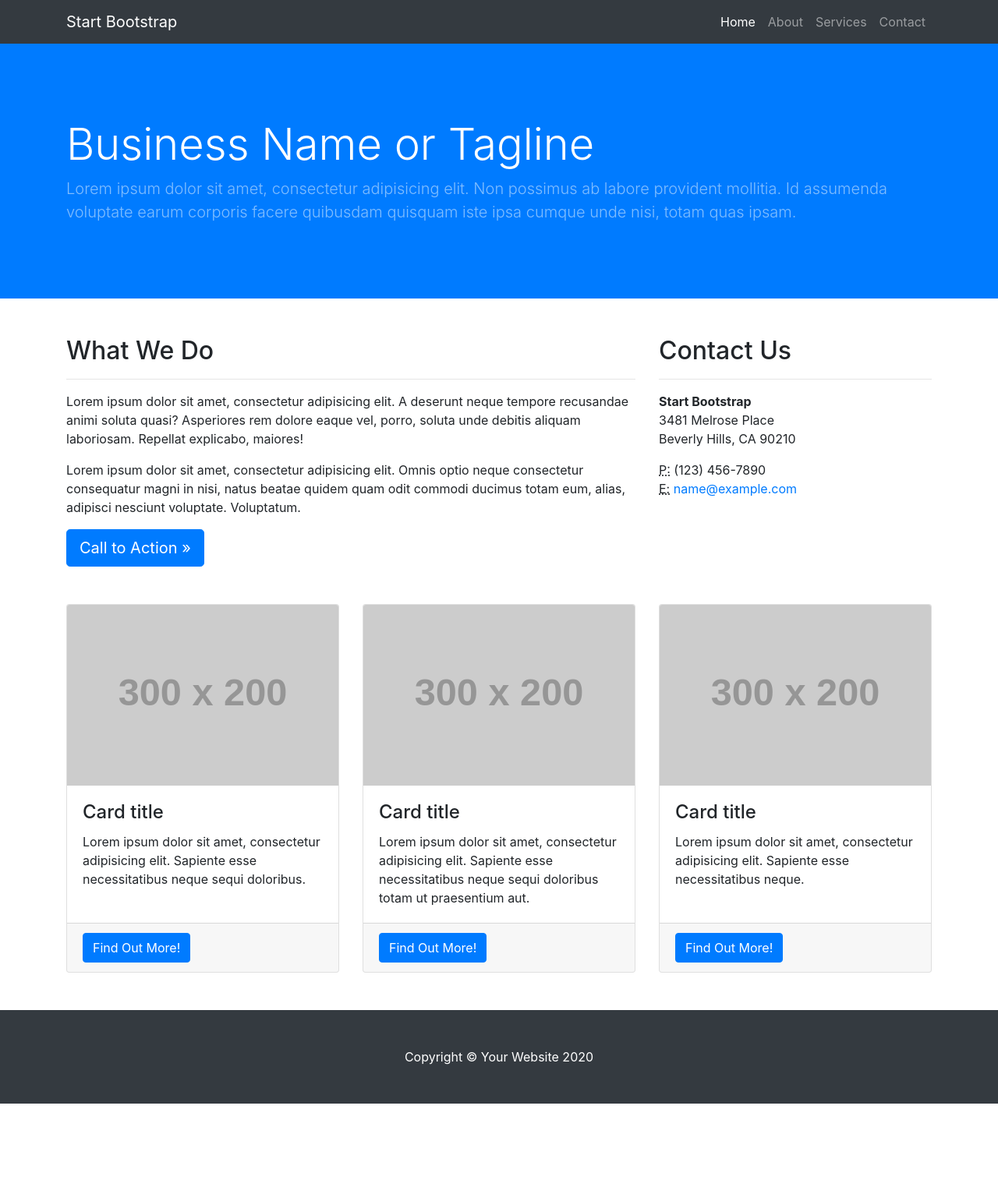
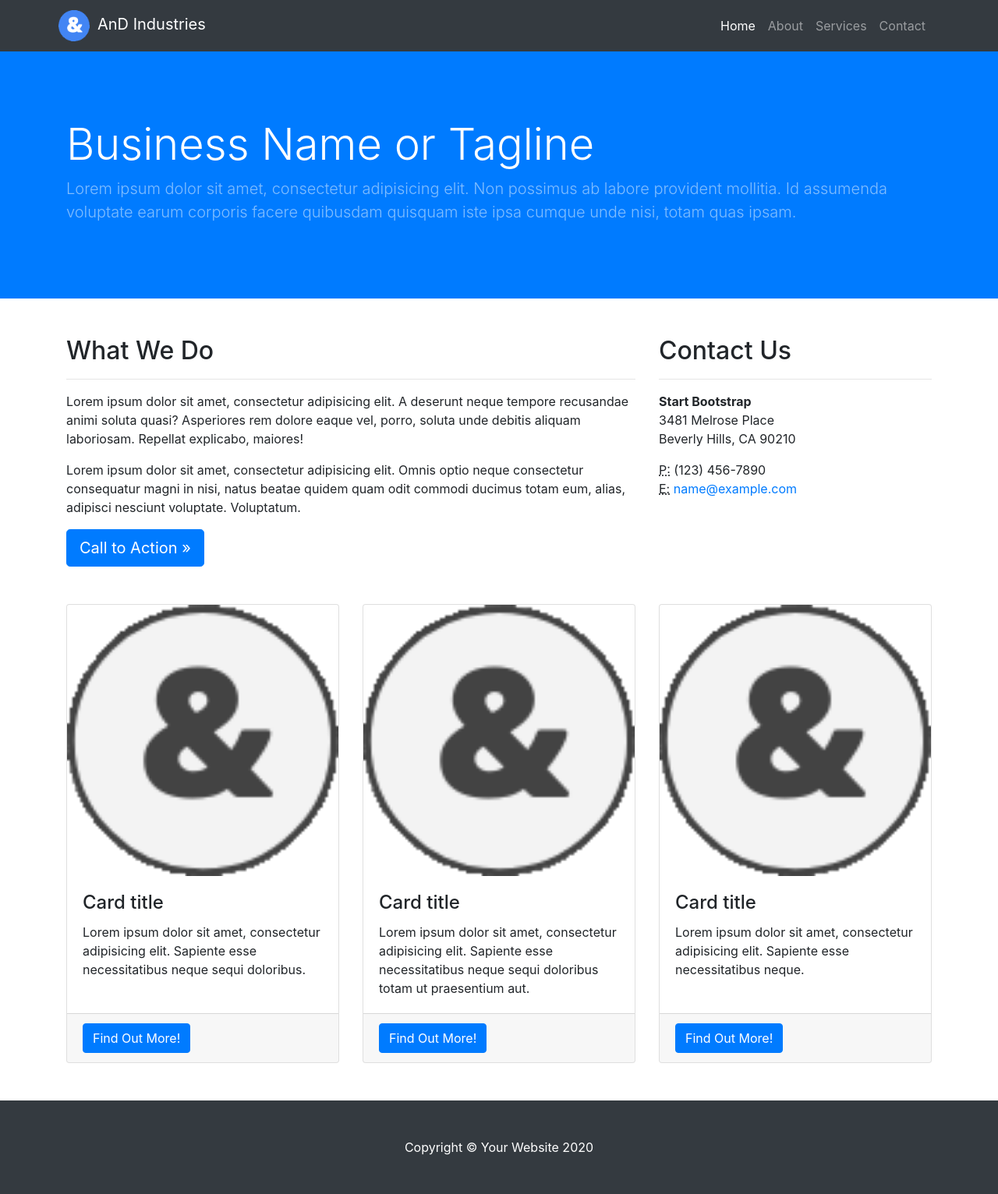
Before and after one commit to nav9/sampleDjangoWebapp, a Django app: page / in a window 1280 px wide. Shown: the whole page at 78% size. Before the commit the page ends 1416 px from the top, so only its background shows below. Run offline with Django 3.2, Linux system fonts and the light colour scheme; grey boxes labelled with a size stand in for pictures from a placeholder-image service; some libraries are stand-ins or nearby versions.

Commit message:
brand icon moved left

```diff
--- /dev/null
+++ b/landingPage/static/custom_css/navbar_customizations.css
@@ -0,0 +1,6 @@
+#navbarBrandIcon {
+width: 40px;
+height: 40px;
+position: relative;
+left: -10px;
+}
--- a/landingPage/templates/landingPage/index.html
+++ b/landingPage/templates/landingPage/index.html
@@ -18,6 +18,7 @@
 
   <!-- Custom styles for this template -->
   <link href="{% static 'css/business-frontpage.css' %}" rel="stylesheet">
+  <link href="{% static 'custom_css/navbar_customizations.css' %}" rel="stylesheet">
 
   <!-- Favicon -->
   <link rel="shortcut icon" href="{% static 'img/favicon.ico' %}">
@@ -29,7 +30,7 @@
   <!-- Navigation -->
   <nav class="navbar navbar-expand-lg navbar-dark bg-dark fixed-top">
     <div class="container">
-      <a class="navbar-brand" href="#">Start Bootstrap</a>
+      <a class="navbar-brand" href="#"><img id="navbarBrandIcon" src="{% static 'img/icon_whiteOnBlue.png' %}" alt="BrandIcon">AnD Industries</a>
       <button class="navbar-toggler" type="button" data-toggle="collapse" data-target="#navbarResponsive" aria-controls="navbarResponsive" aria-expanded="false" aria-label="Toggle navigation">
         <span class="navbar-toggler-icon"></span>
       </button>
@@ -100,7 +101,7 @@
     <div class="row">
       <div class="col-md-4 mb-5">
         <div class="card h-100">
-          <img class="card-img-top" src="https://placehold.it/300x200" alt="">
+          <img class="card-img-top cardImage" src="{% static 'img/icon_darkGreyOnLightGreyWithBorder.png' %}" alt="">
           <div class="card-body">
             <h4 class="card-title">Card title</h4>
             <p class="card-text">Lorem ipsum dolor sit amet, consectetur adipisicing elit. Sapiente esse necessitatibus neque sequi doloribus.</p>
@@ -112,7 +113,7 @@
       </div>
       <div class="col-md-4 mb-5">
         <div class="card h-100">
-          <img class="card-img-top" src="https://placehold.it/300x200" alt="">
+          <img class="card-img-top cardImage" src="{% static 'img/icon_darkGreyOnLightGreyWithBorder.png' %}" alt="">
           <div class="card-body">
             <h4 class="card-title">Card title</h4>
             <p class="card-text">Lorem ipsum dolor sit amet, consectetur adipisicing elit. Sapiente esse necessitatibus neque sequi doloribus totam ut praesentium aut.</p>
@@ -124,7 +125,7 @@
       </div>
       <div class="col-md-4 mb-5">
         <div class="card h-100">
-          <img class="card-img-top" src="https://placehold.it/300x200" alt="">
+          <img class="card-img-top cardImage" src="{% static 'img/icon_darkGreyOnLightGreyWithBorder.png' %}" alt="">
           <div class="card-body">
             <h4 class="card-title">Card title</h4>
             <p class="card-text">Lorem ipsum dolor sit amet, consectetur adipisicing elit. Sapiente esse necessitatibus neque.</p>
```
